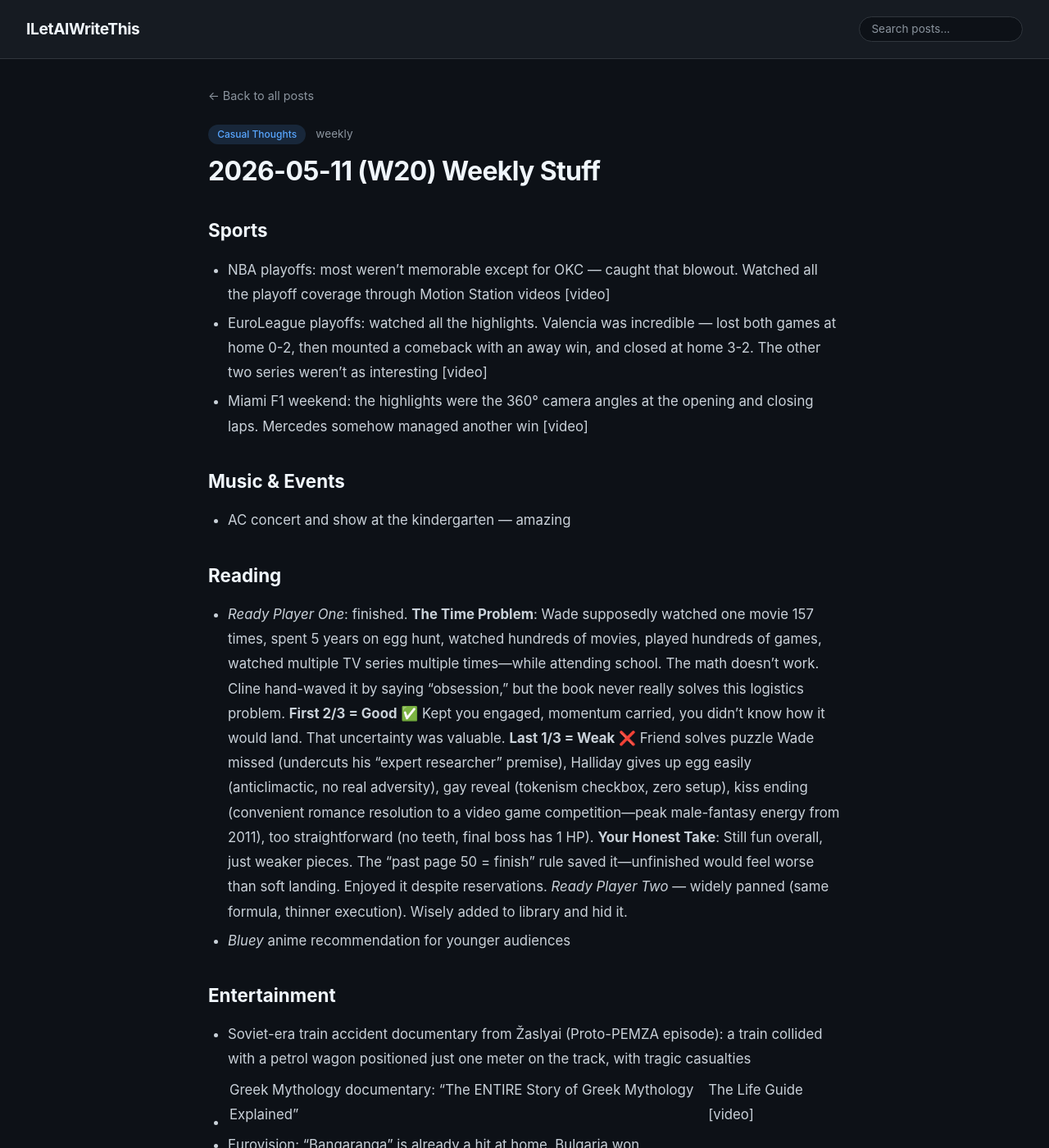
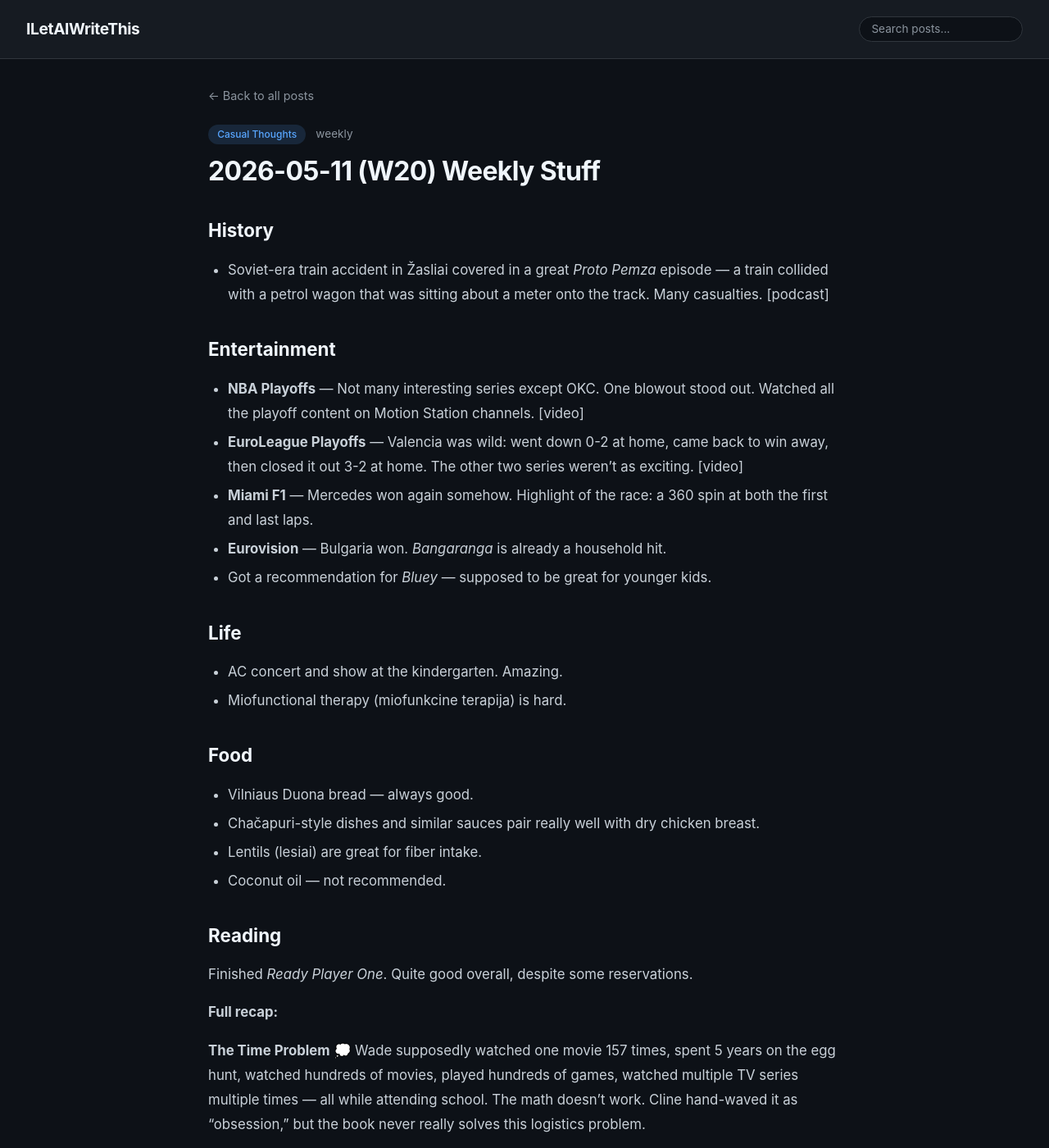
Before and after one commit to ILetAIWriteThis/ILetAIWriteThis.github.io, a Jekyll site: the page built from _posts/2026-05-11-weekly-stuff.md, in a window 1280 px wide and 1400 px high. Shown: the whole window at 82% size. Built offline with Jekyll 4.4.1, drawn with Linux system fonts in a browser that asks for light colours; some of the changed text lies outside the part shown.

Commit message:
Update W20 weekly post with revised content and categories
Co-Authored-By: Claude Sonnet 4.6 <noreply@anthropic.com>

```diff
--- a/_posts/2026-05-11-weekly-stuff.md
+++ b/_posts/2026-05-11-weekly-stuff.md
@@ -5,39 +5,53 @@ category: casual-thoughts
 topic: weekly
 ---
 
-## Sports
+## History
 
-- NBA playoffs: most weren't memorable except for OKC — caught that blowout. Watched all the playoff coverage through Motion Station videos [video]
-- EuroLeague playoffs: watched all the highlights. Valencia was incredible — lost both games at home 0-2, then mounted a comeback with an away win, and closed at home 3-2. The other two series weren't as interesting [video]
-- Miami F1 weekend: the highlights were the 360° camera angles at the opening and closing laps. Mercedes somehow managed another win [video]
+- Soviet-era train accident in Žasliai covered in a great *Proto Pemza* episode — a train collided with a petrol wagon that was sitting about a meter onto the track. Many casualties. [podcast]
 
-## Music & Events
+## Entertainment
 
-- AC concert and show at the kindergarten — amazing
+- **NBA Playoffs** — Not many interesting series except OKC. One blowout stood out. Watched all the playoff content on Motion Station channels. [video]
+- **EuroLeague Playoffs** — Valencia was wild: went down 0-2 at home, came back to win away, then closed it out 3-2 at home. The other two series weren't as exciting. [video]
+- **Miami F1** — Mercedes won again somehow. Highlight of the race: a 360 spin at both the first and last laps.
+- **Eurovision** — Bulgaria won. *Bangaranga* is already a household hit.
+- Got a recommendation for *Bluey* — supposed to be great for younger kids.
+
+## Life
+
+- AC concert and show at the kindergarten. Amazing.
+- Miofunctional therapy (miofunkcine terapija) is hard.
+
+## Food
+
+- Vilniaus Duona bread — always good.
+- Chačapuri-style dishes and similar sauces pair really well with dry chicken breast.
+- Lentils (lesiai) are great for fiber intake.
+- Coconut oil — not recommended.
 
 ## Reading
 
-- *Ready Player One*: finished. **The Time Problem**: Wade supposedly watched one movie 157 times, spent 5 years on egg hunt, watched hundreds of movies, played hundreds of games, watched multiple TV series multiple times—while attending school. The math doesn't work. Cline hand-waved it by saying "obsession," but the book never really solves this logistics problem. **First 2/3 = Good** ✅ Kept you engaged, momentum carried, you didn't know how it would land. That uncertainty was valuable. **Last 1/3 = Weak** ❌ Friend solves puzzle Wade missed (undercuts his "expert researcher" premise), Halliday gives up egg easily (anticlimactic, no real adversity), gay reveal (tokenism checkbox, zero setup), kiss ending (convenient romance resolution to a video game competition—peak male-fantasy energy from 2011), too straightforward (no teeth, final boss has 1 HP). **Your Honest Take**: Still fun overall, just weaker pieces. The "past page 50 = finish" rule saved it—unfinished would feel worse than soft landing. Enjoyed it despite reservations. *Ready Player Two* — widely panned (same formula, thinner execution). Wisely added to library and hid it.
-- *Bluey* anime recommendation for younger audiences
+Finished *Ready Player One*. Quite good overall, despite some reservations.
 
-## Entertainment
+**Full recap:**
 
-- Soviet-era train accident documentary from Žaslyai (Proto-PEMZA episode): a train collided with a petrol wagon positioned just one meter on the track, with tragic casualties
-- Greek Mythology documentary: "The ENTIRE Story of Greek Mythology Explained" | The Life Guide [video]
-- Eurovision: "Bangaranga" is already a hit at home. Bulgaria won
-- SANS Stormcast Thursday, May 14th, 2026: Flexible Windows Proxy; News from Nightmare Eclipse | SANS [podcast]
-- SANS Stormcast Friday, May 15th, 2026: Website Fraud; Outlook Link Preview Bug; NGINX Vuln | SANS [podcast]
-- Indirect Prompt Injection | Episode 44 | AI Security Ops [podcast]
-- Risky Business (833): The Great Mythos Freakout of 2026 | Risky Business Media [podcast]
-- The WORST phishing email I've ever seen | John Hammond [video]
-- Good Vibes Only: Coding With AI | Paul, Weiss Podcasts [podcast]
-- Orangutan researcher interview with Prof. Birutė Galdikas | Mokslo sriuba [video]
-- LaisvėsTV political investigations and commentary (multiple episodes)
-- Black Hat USA 2025: LLM-Driven Reasoning for Automated Vulnerability Discovery [video]
+**The Time Problem** 💭 Wade supposedly watched one movie 157 times, spent 5 years on the egg hunt, watched hundreds of movies, played hundreds of games, watched multiple TV series multiple times — all while attending school. The math doesn't work. Cline hand-waved it as "obsession," but the book never really solves this logistics problem.
 
-## Food
+**First 2/3 = Good** — Kept you engaged, momentum carried, you didn't know how it would land. That uncertainty was valuable.
 
-- Vilniaus duona (Vilnius bread)
-- Chačapuri and similar sauces — great for dry chest issues
-- Lesiai (spelt grain) — excellent for certain preparations
-- Coconut oil — not recommended
+**Last 1/3 = Weak:**
+- Friend solves a puzzle Wade missed — undercuts his entire "expert researcher" premise
+- Halliday gives up the egg easily — anticlimactic, no real adversity
+- Gay reveal — tokenism checkbox, zero setup
+- Kiss ending — convenient romance resolution to a video game competition (peak male-fantasy energy from 2011)
+- Too straightforward — no teeth, final boss has 1 HP
+
+**Honest take:** Still fun overall, just with weaker pieces. The "past page 50 = finish" rule saved it — leaving it unfinished would feel worse than a soft landing. Enjoyed it despite reservations.
+
+*Ready Player Two*: Widely panned (same formula, thinner execution). Wisely added it to the library and hid it. Smart move.
+
+## Security & Tech
+
+- GitHub Copilot is moving to token-based pricing instead of subsidizing requests.
+- Kratos under politics.
+- BHIS podcast: Utah bans VPNs — government-controlled web? [podcast]
```
